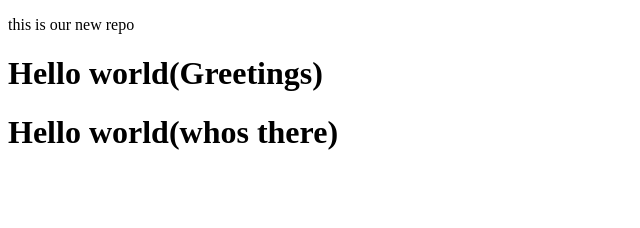
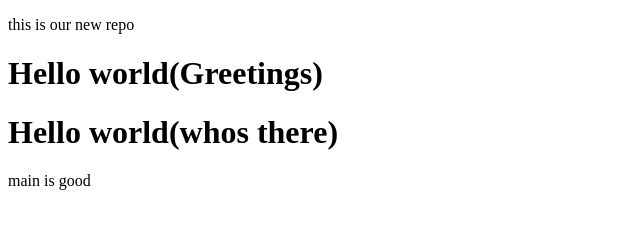
Before and after one commit to AhmadSarfraz-SWE/localRepo, a plain HTML site: page index.html in a window 1280 px wide. Shown: the whole page, without its empty margins (0-640 px from the left). Drawn offline with Linux system fonts and the light colour scheme.

Commit message:
main best

```diff
--- a/index.html
+++ b/index.html
@@ -9,7 +9,7 @@
     <p>this is our new repo</p>
     <h1>Hello world(Greetings)</h1>
     <h1>Hello world(whos there)</h1>
-
+    <p>main is good </p>
 
 </body>
 </html>
```
